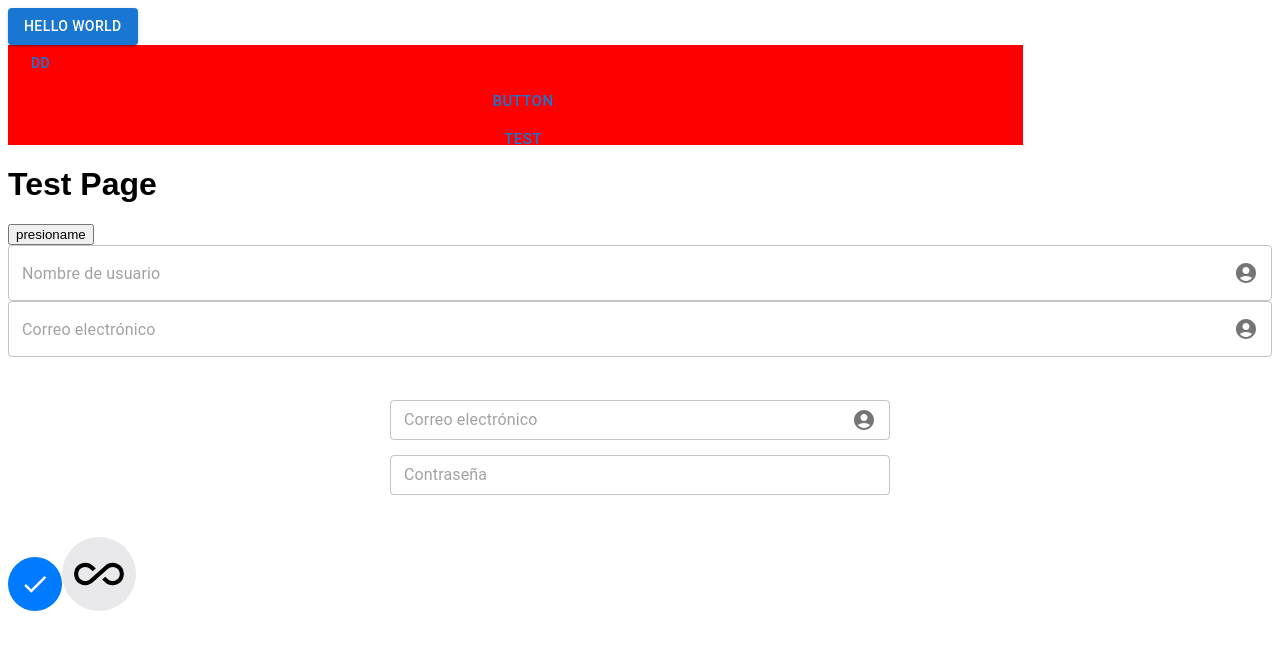
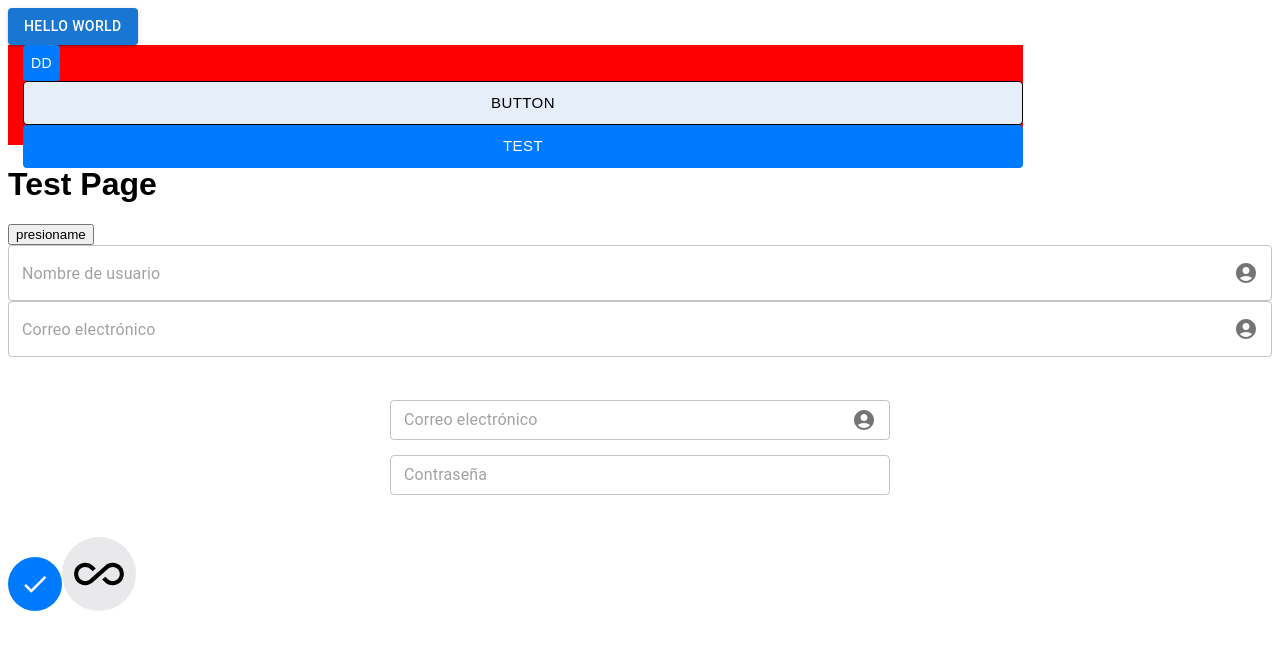
Before and after one commit to unmsmfisi-socialapplication/social_app, a Next.js app in the folder frontend/: page /test in a window 1280 px wide. Shown: the top 650 px of the page. Built offline with nearby package versions, Linux system fonts and the light colour scheme.

Commit message:
FE fix(button): style scss

```diff
--- a/frontend/src/components/atoms/Button/button.tsx
+++ b/frontend/src/components/atoms/Button/button.tsx
@@ -13,7 +13,7 @@ const WButton: React.FC<WButtonProps> = ({ typeColor, text, size }) => {
   return (
     <Button
       style={{ minWidth: size === "large" ? "100%" : "auto" }}
-      className={`button button--${typeColor}`}
+      className={`button typeButton--${typeColor}`}
       size={size}
     >
       {text}
--- a/frontend/src/components/atoms/Button/index.scss
+++ b/frontend/src/components/atoms/Button/index.scss
@@ -1,25 +1,29 @@
 @import '../../../../resources/styles/variables.scss';
 
-.button {
+.button.typeButton {
     padding: 0 35px 0 35px;
     height: 38px;
     border-radius: 5px;
+
     &--primary {
-        background-color: $primary-color;
+        background-color: $primary-color ;
         color: white;
         font-family: $font-poppins-regular;
+
         &:hover {
-            background-color: $primary-color;
+            background-color: $primary-color ;
             color: white;
         }
     }
+
     &--secondary {
-        background-color: $third-color;
-        color: black;
-        border: 1px solid black;
-        font-family: $font-poppins-regular;
+        background-color: $third-color ;
+        color: black ;
+        border: 1px solid black ;
+        font-family: $font-poppins-regular ;
+
         &:hover {
-            background-color: $third-color;
+            background-color: $third-color ;
             color: black;
         }
     }
```
